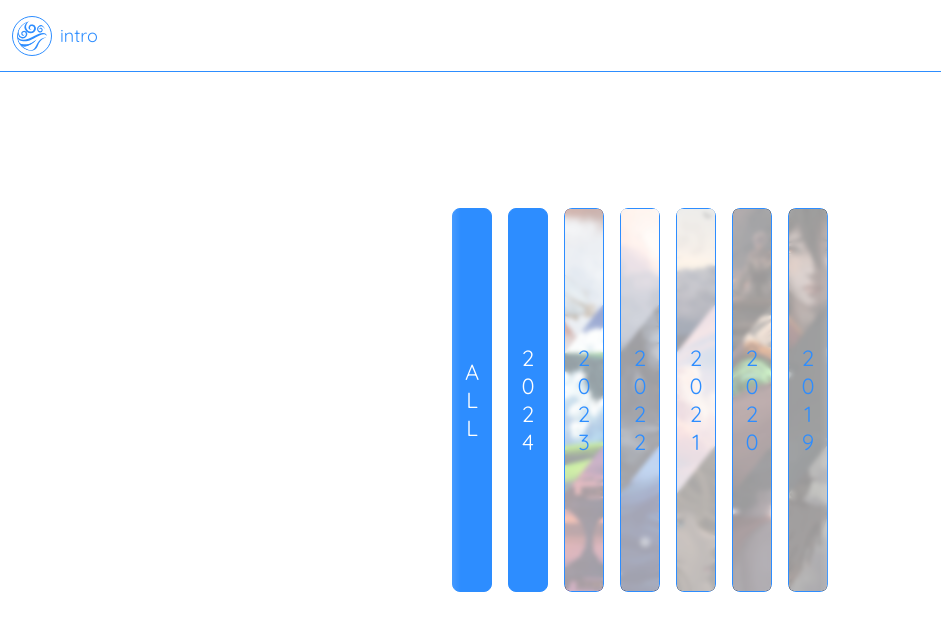
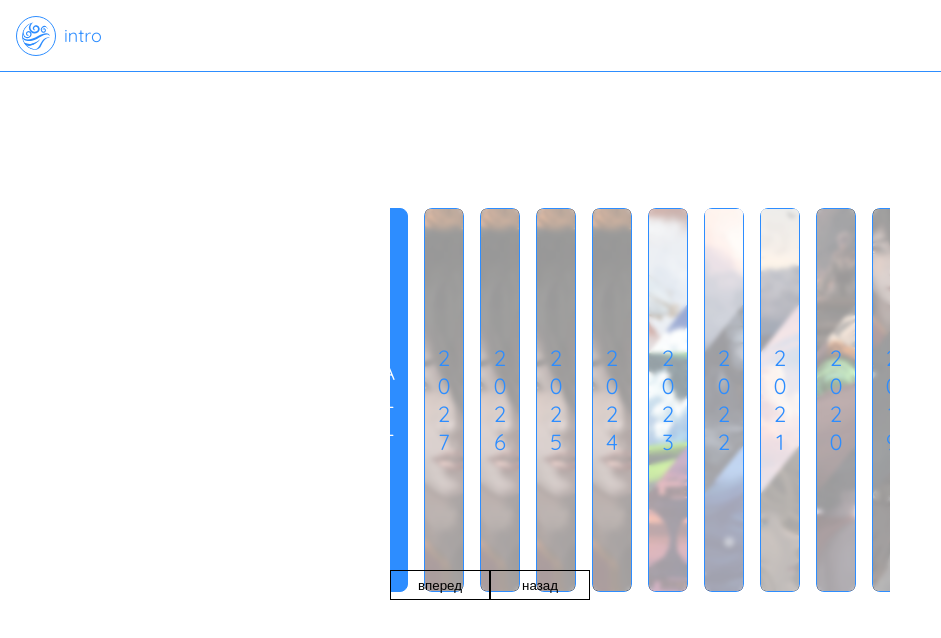
Before and after one commit to mmA1r/piece-of-art, a React (Vite) app: page /gallery in a window 1280 px wide. Shown: the top 638 px of the page, without its empty margins (0-941 px from the left). Built offline with nearby package versions, Linux system fonts and the light colour scheme; a web font is replaced by a local one.

Commit message:
implement infinity carousel navigation

```diff
--- a/src/App.tsx
+++ b/src/App.tsx
@@ -29,7 +29,10 @@ const Gallery = () => {
         "2021": ['memories', 'purple', 'violet'],
         "2022": ['war', 'samurai', 'thoughts'],
         "2023": ['dragon', 'float', 'train'],
-        "2024": []
+        "2024": ['azula'],
+        "2025": ['azula'],
+        "2026": ['azula'],
+        "2027": ['azula'],
     }
 
     var routes = Object.keys(mockedData)
--- a/src/components/gallery/Header/header.scss
+++ b/src/components/gallery/Header/header.scss
@@ -31,7 +31,7 @@
     height: 100%;
     width: auto;
 
-    padding: 12px;
+    padding: 12px 16px;
 
     @include phone_width {
         flex-flow: row-reverse;
@@ -60,7 +60,7 @@
     border-radius: 50%;
     border: 1px solid currentColor;
 
-    padding: 4px;
+    padding: 5px;
 
     transition: var(--transition);
 
--- a/src/components/gallery/Navigation/Navigation.tsx
+++ b/src/components/gallery/Navigation/Navigation.tsx
@@ -6,33 +6,35 @@ import './navigation.scss';
 
 const Navigation = ({ data }: { data: { [key: string]: string[] } }) => {
     const navRef = useRef<HTMLUListElement>(null);
-    const location = useLocation().pathname.split('/');
+    const location = useLocation().pathname.split('/'); // make new Component that stick to header
 
     useEffect(() => {
-
+        const nav = navRef.current;
+        if (nav) {
+            const items = Array.from(nav.children) as HTMLLIElement[];
+            if (Object.keys(data).length <= 7) {
+                items.forEach(item => {
+                    item.addEventListener('mouseenter', () => nav.classList.add('hovered'));
+                    item.addEventListener('mouseleave', () => nav.classList.remove('hovered'));
+                });
+            } else {
+                const first = nav.firstChild as HTMLLIElement;
+                const last = nav.lastChild as HTMLLIElement;
+                if(first && last) {
+                    first.classList.add('left-edge');
+                    last.classList.add('right-edge');
+                }
+            }
+        }
     });
 
     var content: JSX.Element = <></>;
+    var buttons: JSX.Element = <></>;
+    var addClass = '';
 
-    if (location.length > 2 && location[2].length > 0) { // case url consist sub-path after /gallery/...
-        //className = 'gallrey-navigation mini-navigation-mode';
-        //content = Object.keys(data)
-        //    .reverse()
-        //    .filter(year => data[location[2]] !== data[year])
-        //    .map((year, index) =>
-
-        //        <NavigationElement
-        //            key={index}
-        //            year={year}
-        //            images={data[year]}
-        //        />
-        //    )
-        //;
-    } else {
-        content = (
-            <nav className={'gallrey-navigation'}>
-                <ul
-                    onWheel={() => console.log(2)}
+    if (location.length <= 2 || location.length <= 3 && location[2].length <= 0) {
+        if (Object.keys(data).length <= 7) {
+            content = <ul
                 className='navigation__list'
                 ref={navRef}
             >
@@ -48,11 +50,87 @@ const Navigation = ({ data }: { data: { [key: string]: string[] } }) => {
                     )
                 }
             </ul>
-            </nav>
+        } else {
+            content = <ul
+                className='navigation__list navigation__list_wide'
+                ref={navRef}
+            >
+                {
+                    Object.keys(data)
+                        .reverse()
+                        .map((year, index) =>
+                            <NavigationElement
+                                key={index}
+                                year={year}
+                                images={data[year]}
+                            />
                     )
                 }
+            </ul>
+        }
+    }
 
-    return content;
+    const moveCarousel = (bool: boolean) => {
+        const nav = navRef.current;
+        if (nav) {
+            if (nav.firstChild && nav.lastChild) {
+                var cloneLast: null | HTMLLIElement;
+                var cloneFirst: null | HTMLLIElement;
+
+                if(bool) {
+                    cloneLast = nav.lastChild.cloneNode(true) as HTMLLIElement;
+                    cloneLast.style.position = 'absolute';
+                    cloneLast.style.top = '0';
+                    cloneLast.style.transform = 'translateX(calc(-100% - 24px))';
+                    nav.firstChild.appendChild(cloneLast);
+                } else {
+                    cloneFirst = nav.firstChild.cloneNode(true) as HTMLLIElement;
+                    cloneFirst.style.position = 'absolute';
+                    cloneFirst.style.top = '0';
+                    cloneFirst.style.transform = 'translateX(calc(100% + 8px))';
+                    nav.lastChild.appendChild(cloneFirst);
+                }
+
+                const arr = Array.from(nav.children) as HTMLLIElement[];
+                arr.forEach(item => {
+                    item.style.transition = '.3s ease-in-out';
+                    if(bool) {
+                        item.style.transform = 'translateX(calc(100% + 16px))';
+                    } else {
+                        item.style.transform = 'translateX(calc(-100% - 16px))';
+                    }
+                });
+
+                setTimeout(() => {
+                    arr.forEach(item => {
+                        item.removeAttribute('style');
+                    });
+                    if (bool && nav.lastChild && nav.firstChild) {
+                        nav.insertBefore(nav.lastChild, nav.firstChild);
+                        if (cloneLast) { cloneLast.remove(); }
+                    } else if (nav.firstChild) {
+                        nav.appendChild(nav.firstChild);
+                        if (cloneFirst) { cloneFirst.remove(); }
+                    }
+                }, 300)
+            }
+        }
+    }
+
+    if (Object.keys(data).length > 7) {
+        buttons = <div>
+            <button onClick={() => moveCarousel(false)} className='gallery__carousel-button'>вперед</button>
+            <button onClick={() => moveCarousel(true)} className='gallery__carousel-button'>назад</button>
+        </div>
+        addClass = 'gallrey-navigation_wide';
+    }
+
+    return (
+        <nav className={`gallrey-navigation ${addClass}`}>
+            { content }
+            { buttons }
+        </nav>
+    );
 }
 
 export default Navigation;
--- a/src/components/gallery/Navigation/NavigationElement/NavigationElement.tsx
+++ b/src/components/gallery/Navigation/NavigationElement/NavigationElement.tsx
@@ -3,7 +3,7 @@ import { Link } from 'react-router-dom';
 
 import './navigationElement.scss';
 
-const BackgroundImage = ({ src, index }: { src: string, index: number }) => {
+const BackgroundImage = ({ src, index, additionalClass }: { src: string, index: number, additionalClass:string }) => {
     const ref = useRef<HTMLImageElement>(null);
 
     const onError = () => {
@@ -14,11 +14,12 @@ const BackgroundImage = ({ src, index }: { src: string, index: number }) => {
 
     return (
         <img
-            className={`navigation__background-image background-image__element_${index}`}
+            className={`navigation__background-image background-image__element_${index} ${additionalClass}`}
             src={`/assets/waterfall/jpg/${src}.jpg`}
             ref={ref}
             onError={onError}
             loading='lazy'
+            alt='link background'
         />
     );
 }
@@ -26,13 +27,20 @@ const BackgroundImage = ({ src, index }: { src: string, index: number }) => {
 const NavigationElement = ({ year, images }: { year: string, images: string[] }) => {
     var adiitionalName: string = '';
 
-    const background = images.map((image, index) =>
-        <BackgroundImage
+    const background = images.map((image, index) => {
+        var addClass = '';
+        if(images.length < 2) {
+            addClass = 'navigation__background-image_standalone';
+        } else if (images.length < 3) {
+            addClass = 'navigation__background-image_pair';
+        }
+        return <BackgroundImage
             src={image}
             key={index}
             index={index}
+            additionalClass={addClass}
         />
-    );
+    });
 
     if (!images.length) { adiitionalName = 'all-element'; }
 
--- a/src/components/gallery/Navigation/NavigationElement/navigationElement.scss
+++ b/src/components/gallery/Navigation/NavigationElement/navigationElement.scss
@@ -1,9 +1,18 @@
 @use '/src/scss/index.scss' as *;
+
+//@keyframes toLEft {
+//    from {
+//        transform: translateX(-50%) scale(.9) perspective(1000px) rotateY(-65deg);
+//    }
+//    to {
+//        transform: translateX(0) scale(.95) perspective(1000px) rotateY(-25deg);
+//    }
+//}
 
 .navigation__element {
     position: relative;
 
-    transition: var(--transition);
+    transition: width var(--transition);
 
     @include phone_width {
         width: 100%;
@@ -18,6 +27,13 @@
         height: 100%;
 
         margin: 0 8px;
+
+        //&.left-edge {
+        //    animation: toLEft .5s ease-out forwards;
+        //}
+        //&.right-edge {
+        //    transform: translateX(-5%) scale(.95) perspective(1000px) rotateY(25deg);
+        //}
     }
 
     @include desktop-hover {
@@ -83,15 +99,6 @@
         &::after { left: -9px; }
         &::before { right: -9px; }
     }
-
-    //@include desktop-hover {
-    //    width: 120px;
-
-    //    >.navigation__background-wrapper:after {
-    //        backdrop-filter: none;
-    //        background-color: transparent;
-    //    }
-    //}
 }
 
 .navigation__year {
@@ -161,6 +168,18 @@
         &:nth-child(1) { left: -12%; }
         &:nth-child(2) { left: 25%; }
         &:nth-child(3) { right: -12%; }
+
+        &.navigation__background-image_standalone {
+            left: 0;
+            width: 100%;
+            clip-path:none;
+        }
+
+        &.navigation__background-image_pair {
+            width: 85%;
+            &:nth-child(1) { left: -22%; }
+            &:nth-child(2) { right: -22%; left: auto; }
+        }
     }
 
     @include desktop_width {
@@ -175,5 +194,17 @@
         &:nth-child(1) { top: -12%; }
         &:nth-child(2) { top: 25%; }
         &:nth-child(3) { bottom: -12%; }
+
+        &.navigation__background-image_standalone {
+            top: 0;
+            height: 100%;
+            clip-path:none;
+        }
+
+        &.navigation__background-image_pair {
+            height: 85%;
+            &:nth-child(1) { top: -22%; }
+            &:nth-child(2) { bottom: -22%; top: auto; }
+        }
     }
 }
--- a/src/components/gallery/Navigation/navigation.scss
+++ b/src/components/gallery/Navigation/navigation.scss
@@ -10,22 +10,33 @@
     height: fit-content;
 
     @include desktop_width {
-        mask: linear-gradient(90deg, transparent, white 15%, white 85%, transparent);
-        -webkit-mask: linear-gradient(90deg, transparent, white 15%, white 85%, transparent);
+        width: 400px;
     }
 
     @include phone_width {
+        -webkit-maks: linear-gradient(transparent, white 5%, white 95%, transparent);
+        mask: linear-gradient(transparent, white 5%, white 95%, transparent);
+    }
+}
 
+.gallrey-navigation_wide {
+    @include desktop_width {
+        width: 500px;
+        display: flex;
+        justify-content: center;
+        overflow: hidden;
     }
 }
 
 .navigation__list {
     display: flex;
     align-items: center;
+    margin: auto;
 
-    padding: 8px;
+    padding: 8px 0;
 
     transition: var(--transition);
+    will-change: transform;
 
     @include phone_width {
         width: 80vw;
@@ -39,14 +50,31 @@
     }
 
     @include desktop_width {
-        max-width: 40vw;
-        width: 600px;
+        width: max-content;
         height: 50vh;
         max-height: 600px;
 
         justify-content: center;
+        overflow: hidden;
 
+        &.hovered {
+            transform: translateX(-36px);
+        }
+    }
+}
+
+.navigation__list_wide {
+    @include desktop_width {
+        min-width: max-content;
+        height: 50vh;
+        max-height: 600px;
+
+        justify-content: center;
         overflow: hidden;
+
+        &.hovered {
+            transform: translateX(-40px);
+        }
     }
 }
 
@@ -71,3 +99,15 @@
         left: 20px;
     }
 }
+
+.gallery__carousel-button {
+    width: 100px;
+    height: 30px;
+    border: 1px solid black;
+    position: absolute;
+    bottom: 0;
+    left: 0;
+    &:nth-child(2) {
+        left: 100px;
+    }
+}
--- a/src/components/main/Waterfall/waterfall.scss
+++ b/src/components/main/Waterfall/waterfall.scss
@@ -96,5 +96,5 @@
 
 .text_appear {
     &::after, &::before { height: 18px; }
-    >h2, p::after { clip-path: polygon(0 100%, 100% 100%, 100% 100%, 0% 100%); }
+    >h2::after, p::after { clip-path: polygon(0 100%, 100% 100%, 100% 100%, 0% 100%); }
 }
```
Lines whose indentation alone changed are shown as unchanged.
